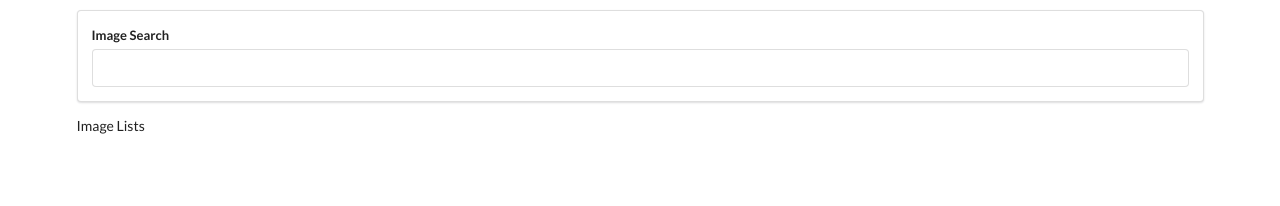
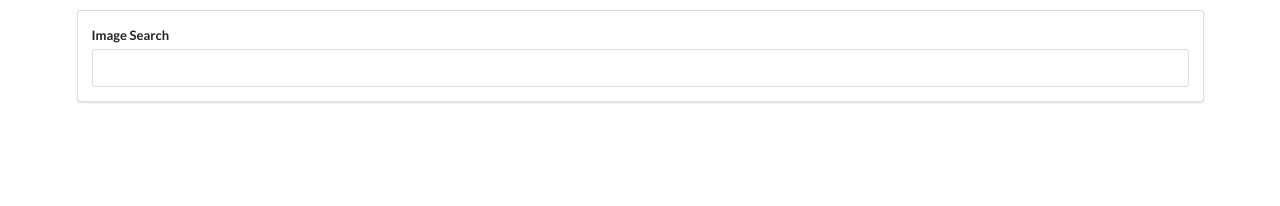
Before and after one commit to saharsolt/Modern-React-with-Redux, a React (Create React App) app in the folder 004_-_handling user events/: page / in a window 1280 px wide. Shown: the top 206 px of the page. Built offline with nearby package versions, Linux system fonts and the light colour scheme.

Commit message:
Showing pictures

```diff
--- a/004_-_handling user events/package.json
+++ b/004_-_handling user events/package.json
@@ -6,6 +6,7 @@
     "@testing-library/jest-dom": "^5.16.5",
     "@testing-library/react": "^13.4.0",
     "@testing-library/user-event": "^13.5.0",
+    "axios": "^1.1.3",
     "react": "^18.2.0",
     "react-dom": "^18.2.0",
     "react-scripts": "5.0.1",
--- a/004_-_handling user events/src/components/ImageList.js
+++ b/004_-_handling user events/src/components/ImageList.js
@@ -1,8 +1,10 @@
 import React from "react";
 
 const ImageList = (props) => {
-  console.log(props.images);
-  return <div>Image Lists</div>;
+  const images = props.images.map(({ description, id, urls }) => {
+    return <img alt={description} key={id} src={urls.regular} />;
+  });
+  return <div>{images}</div>;
 };
 
 export default ImageList;
```
Also changed, not shown: 1 other file (tests, documents, lock files or other folders).
